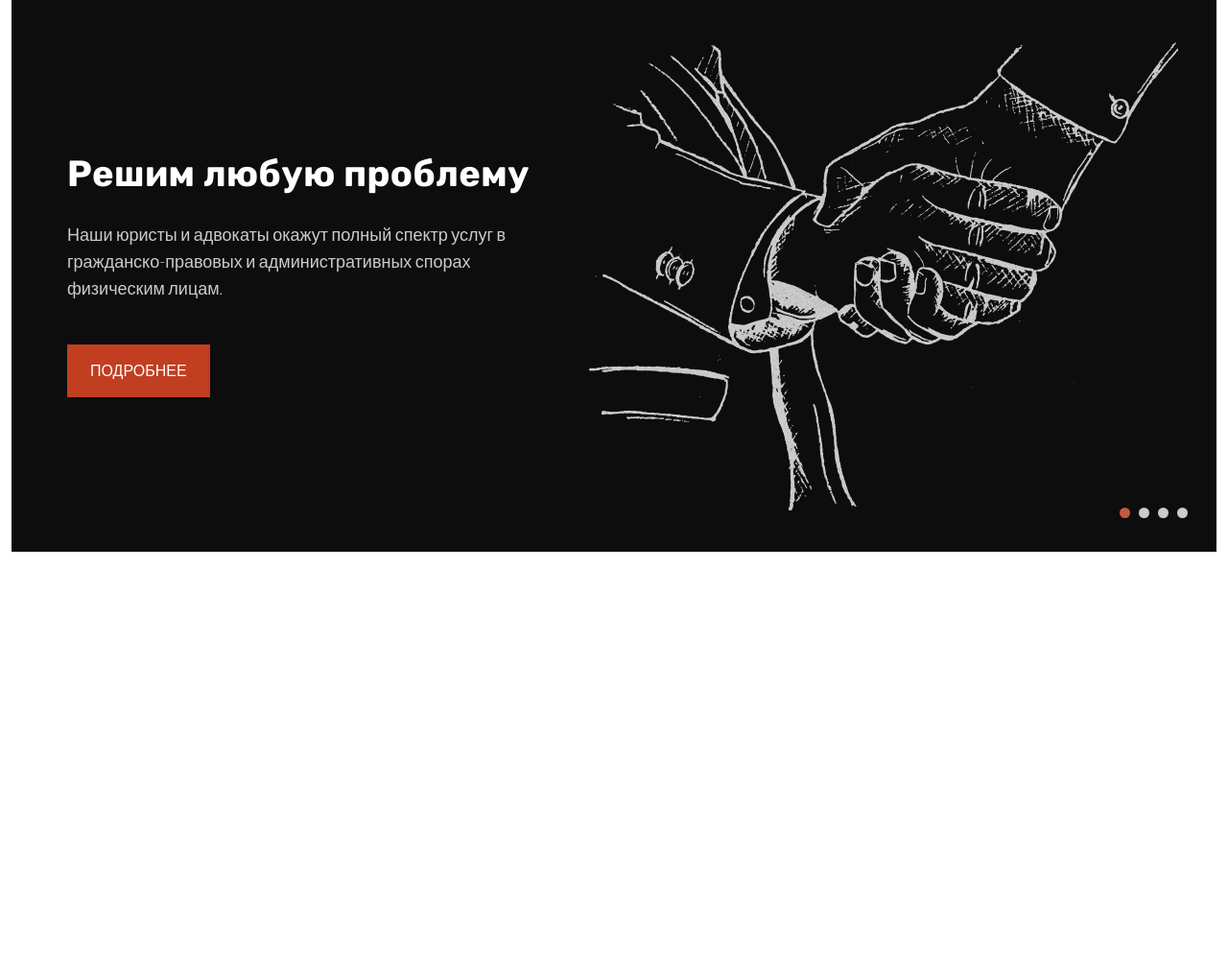
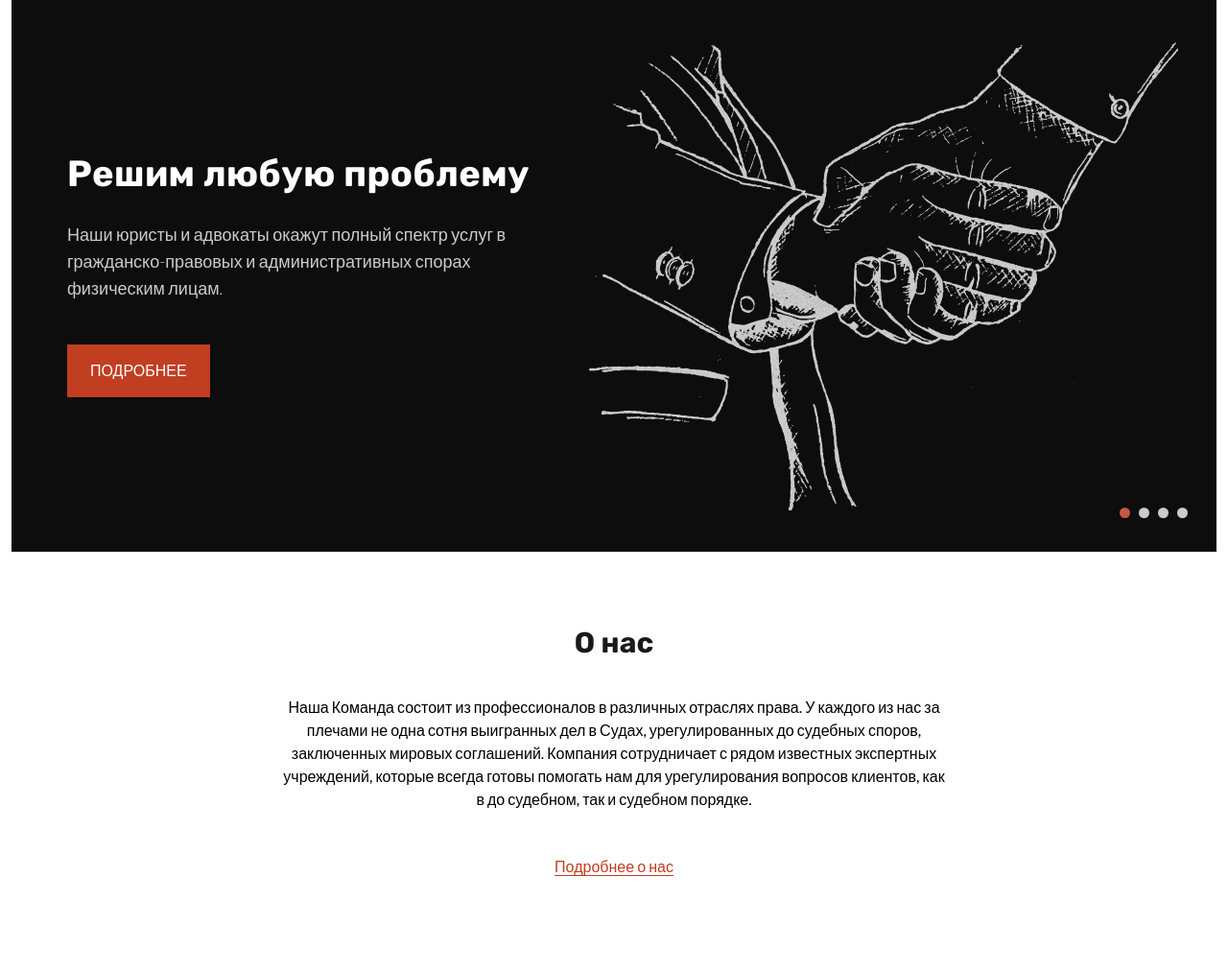
Before and after one commit to arrkhip/Legal-center, a website: page index.html in a window 1280 px wide. Shown: the whole page at 96% size. Before the commit the page ends 800 px from the top, so only its background shows below. Drawn offline with Linux system fonts and the light colour scheme.

Commit message:
created about

```diff
--- /dev/null
+++ b/blocks/about/about.sass
@@ -0,0 +1,23 @@
+/*
+ * ========================
+ * BASE
+ * ========================
+ */
+
+.about
+	padding-top: 80px
+	padding-bottom: 100px
+	text-align: center
+
+	&__descr
+		max-width: 700px
+		margin: auto
+		margin-top: 40px
+		margin-bottom: 50px
+		color: black
+
+	@include width-xs
+		padding: 50px 0
+
+		&__descr
+			margin: 35px 0
--- a/index.html
+++ b/index.html
@@ -66,6 +66,15 @@
 	</section>
 
 
+	<section class="about">
+		<div class="grid">
+			<div class="headline">О нас</div>
+			<p class="about__descr">Наша Команда состоит из профессионалов в различных отраслях права. У каждого из нас за плечами не одна сотня выигранных дел в Судах, урегулированных до судебных споров, заключенных мировых соглашений. Компания сотрудничает с рядом известных экспертных учреждений, которые всегда готовы помогать нам для урегулирования вопросов клиентов, как в до судебном, так и судебном порядке.
+			</p>
+			<a href="#" class="about__link">Подробнее о нас</a>
+		</div>
+	</section>
+
 
 
 	<script src="scripts/vendor/jquery/jquery-3.1.1.min.js"></script>
--- a/sass/global/_base.sass
+++ b/sass/global/_base.sass
@@ -39,9 +39,25 @@ p
   line-height: 24px
 
 a
+  position: relative
+  display: inline-block
+  padding-bottom: 2px
   text-decoration: none
+  overflow: hidden
   color: $tomato
-  border-bottom: 1px solid $tomato
+
+  &::after
+    content: ''
+    position: absolute
+    left: 0
+    bottom: 0
+    width: 100%
+    height: 1px
+    background-color: $tomato
+    @include trs
+
+  &:hover::after
+    transform: translateX(100%)
 
 a:focus,
 button:focus,
@@ -120,3 +136,8 @@ textarea:focus:-ms-input-placeholder
 .scroll-hidden
   overflow: hidden
   padding-right: 17px
+
+.headline
+  font: 700 30px/1 $font-second
+  text-align: center
+  color: $grey--dark
--- a/sass/style.sass
+++ b/sass/style.sass
@@ -9,3 +9,4 @@
 
 @import '../blocks/promo/promo.sass'
 @import '../blocks/btn/btn.sass'
+@import '../blocks/about/about.sass'
```
Also changed, not shown: css/style.css.
